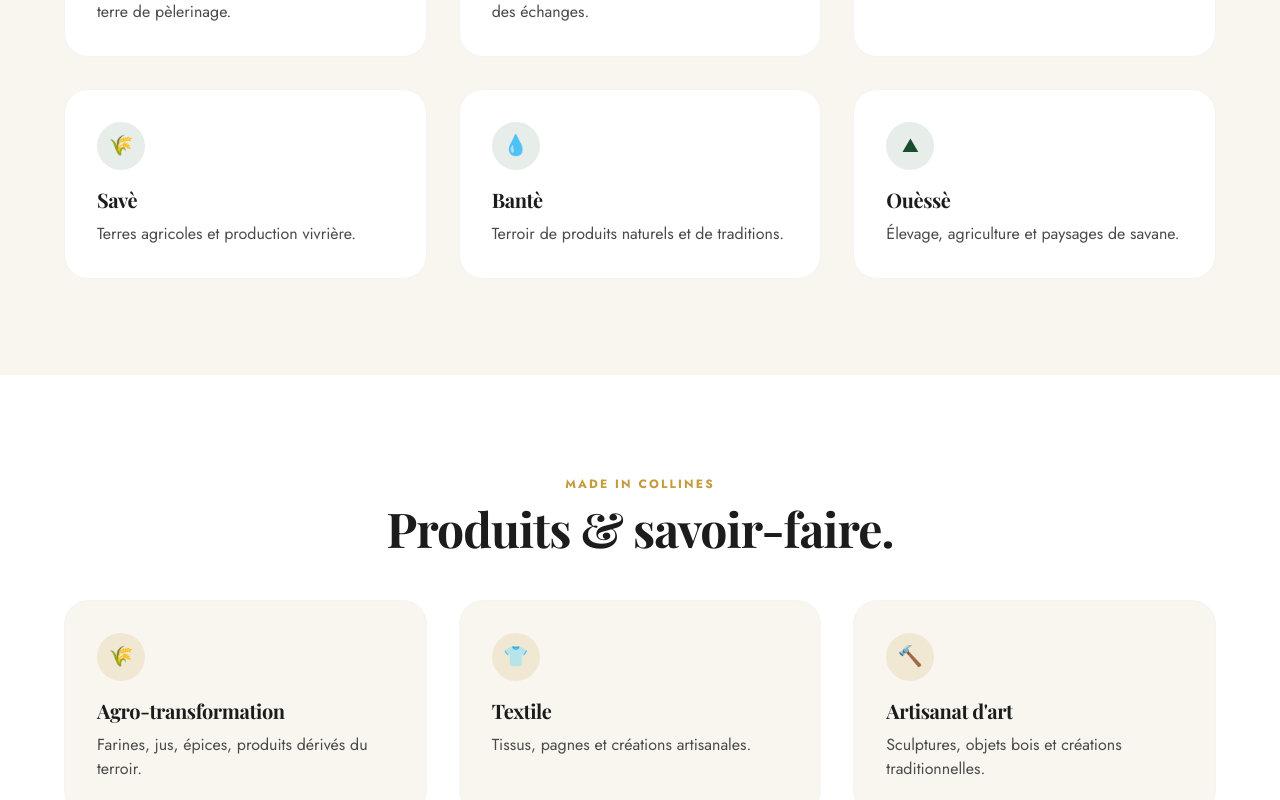
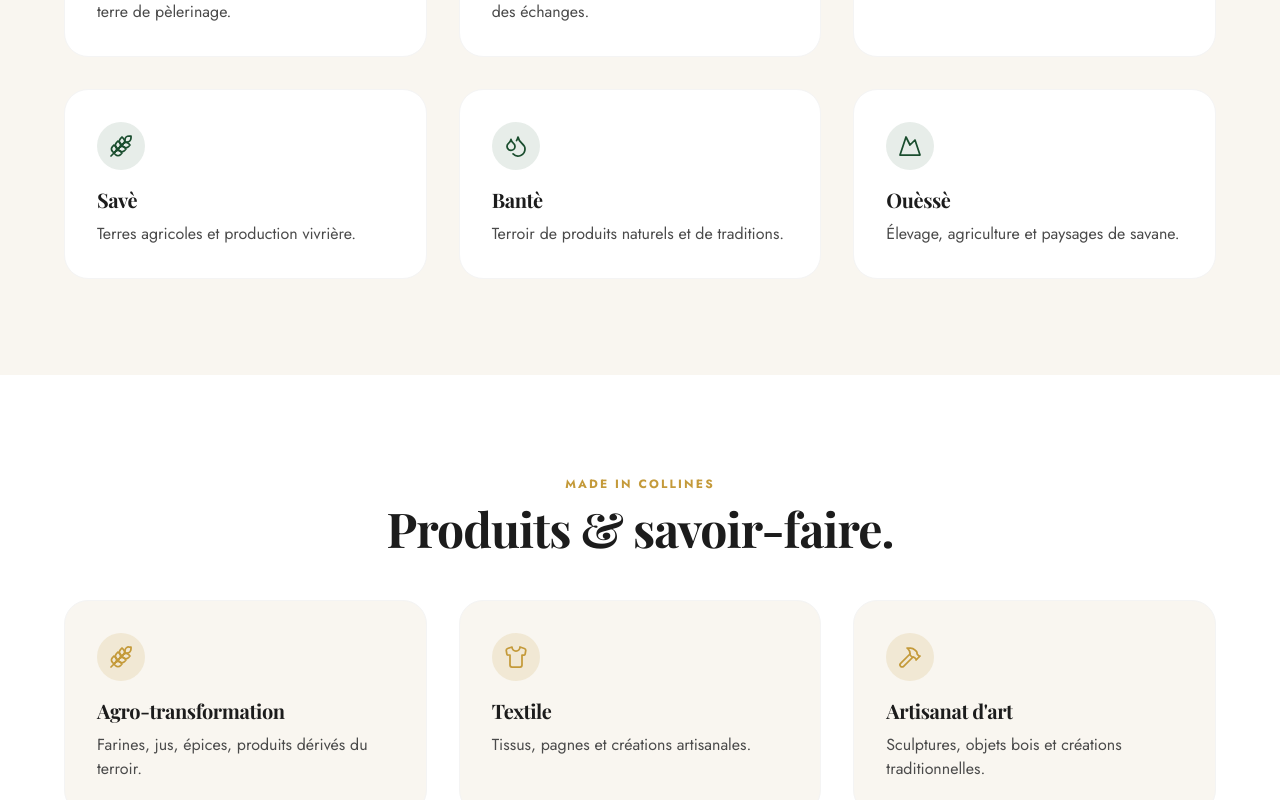
Before and after one commit to kotchoffas-commits/fic-site, a Next.js app in the folder next/: page /collines in a window 1280 px wide. Shown: the part 880-1680 px from the top of the page. Built offline with nearby package versions, Linux system fonts and the light colour scheme.

Commit message:
refactor(next): icônes Lucide professionnelles en remplacement des emojis décoratifs

```diff
--- a/next/app/collines/page.tsx
+++ b/next/app/collines/page.tsx
@@ -1,23 +1,24 @@
 import PageHero from "@/components/sections/PageHero";
 import Link from "next/link";
 import Image from "next/image";
+import { MapPin, Store, Crown, Wheat, Droplets, Mountain, Shirt, Hammer, UtensilsCrossed, ShoppingBag } from "lucide-react";
 
 const TERRITOIRE = [
-  { t: "Dassa-Zoumè", d: "Capitale des Collines, ville-carrefour et terre de pèlerinage.", icon: "📍" },
-  { t: "Glazoué", d: "Commune agricole, marché et carrefour des échanges.", icon: "🌿" },
-  { t: "Savalou", d: "Collines, palais royaux et tradition vivante.", icon: "👑" },
-  { t: "Savè", d: "Terres agricoles et production vivrière.", icon: "🌾" },
-  { t: "Bantè", d: "Terroir de produits naturels et de traditions.", icon: "💧" },
-  { t: "Ouèssè", d: "Élevage, agriculture et paysages de savane.", icon: "⛰" },
+  { t: "Dassa-Zoumè", d: "Capitale des Collines, ville-carrefour et terre de pèlerinage.", Icon: MapPin },
+  { t: "Glazoué", d: "Commune agricole, marché et carrefour des échanges.", Icon: Store },
+  { t: "Savalou", d: "Collines, palais royaux et tradition vivante.", Icon: Crown },
+  { t: "Savè", d: "Terres agricoles et production vivrière.", Icon: Wheat },
+  { t: "Bantè", d: "Terroir de produits naturels et de traditions.", Icon: Droplets },
+  { t: "Ouèssè", d: "Élevage, agriculture et paysages de savane.", Icon: Mountain },
 ];
 
 const MADE_IN = [
-  { t: "Agro-transformation", d: "Farines, jus, épices, produits dérivés du terroir.", icon: "🌾" },
-  { t: "Textile", d: "Tissus, pagnes et créations artisanales.", icon: "👕" },
-  { t: "Artisanat d'art", d: "Sculptures, objets bois et créations traditionnelles.", icon: "🔨" },
-  { t: "Produits naturels", d: "Miel, beurre de karité, plantes médicinales.", icon: "🍯" },
-  { t: "Gastronomie", d: "Plats et condiments typiques de la région.", icon: "🍴" },
-  { t: "Maroquinerie", d: "Sacs, ceintures et accessoires en cuir.", icon: "👜" },
+  { t: "Agro-transformation", d: "Farines, jus, épices, produits dérivés du terroir.", Icon: Wheat },
+  { t: "Textile", d: "Tissus, pagnes et créations artisanales.", Icon: Shirt },
+  { t: "Artisanat d'art", d: "Sculptures, objets bois et créations traditionnelles.", Icon: Hammer },
+  { t: "Produits naturels", d: "Miel, beurre de karité, plantes médicinales.", Icon: Droplets },
+  { t: "Gastronomie", d: "Plats et condiments typiques de la région.", Icon: UtensilsCrossed },
+  { t: "Maroquinerie", d: "Sacs, ceintures et accessoires en cuir.", Icon: ShoppingBag },
 ];
 
 const TOURISME = [
@@ -54,7 +55,9 @@ export default function Page() {
           <div className="grid grid-cols-1 md:grid-cols-2 lg:grid-cols-3 gap-8">
             {TERRITOIRE.map((c) => (
               <div key={c.t} className="bg-white rounded-3xl p-8 border border-gray-100 hover:shadow-2xl hover:-translate-y-2 transition-all duration-500">
-                <div className="w-12 h-12 rounded-full bg-green/10 text-green flex items-center justify-center mb-4 text-xl">{c.icon}</div>
+                <div className="w-12 h-12 rounded-full bg-green/10 text-green flex items-center justify-center mb-4">
+                  <c.Icon className="w-6 h-6" strokeWidth={1.75} />
+                </div>
                 <h3 className="font-serif text-xl font-bold mb-2">{c.t}</h3>
                 <p className="text-gray-700">{c.d}</p>
               </div>
@@ -72,7 +75,9 @@ export default function Page() {
           <div className="grid grid-cols-1 md:grid-cols-2 lg:grid-cols-3 gap-8">
             {MADE_IN.map((c) => (
               <div key={c.t} className="bg-cream rounded-3xl p-8 border border-gray-100 hover:shadow-2xl hover:-translate-y-2 transition-all duration-500">
-                <div className="w-12 h-12 rounded-full bg-gold/15 text-gold flex items-center justify-center mb-4 text-xl">{c.icon}</div>
+                <div className="w-12 h-12 rounded-full bg-gold/15 text-gold flex items-center justify-center mb-4">
+                  <c.Icon className="w-6 h-6" strokeWidth={1.75} />
+                </div>
                 <h3 className="font-serif text-xl font-bold mb-2">{c.t}</h3>
                 <p className="text-gray-700">{c.d}</p>
               </div>
--- a/next/components/sections/InfoCards.tsx
+++ b/next/components/sections/InfoCards.tsx
@@ -1,15 +1,17 @@
+import { MapPin, Calendar, Target } from "lucide-react";
+
 export default function InfoCards() {
   const cards = [
-    { t: "Localisation", d: "Place Egbakokou, Dassa-Zoumè — Département des Collines, Bénin." },
-    { t: "Dates", d: "Du 20 décembre 2026 au 2 janvier 2027, quatorze jours de foire." },
-    { t: "Ambition", d: "Valoriser les richesses économiques, culturelles, touristiques et entrepreneuriales du territoire." },
+    { t: "Localisation", d: "Place Egbakokou, Dassa-Zoumè — Département des Collines, Bénin.", Icon: MapPin },
+    { t: "Dates", d: "Du 20 décembre 2026 au 2 janvier 2027, quatorze jours de foire.", Icon: Calendar },
+    { t: "Ambition", d: "Valoriser les richesses économiques, culturelles, touristiques et entrepreneuriales du territoire.", Icon: Target },
   ];
   return (
     <div className="grid grid-cols-1 md:grid-cols-3 gap-8 animate-fade-in-up delay-200">
       {cards.map((c) => (
         <div key={c.t} className="bg-white rounded-3xl p-8 border border-gray-100 shadow-sm hover:shadow-2xl hover:-translate-y-2 transition-all duration-500">
           <div className="w-12 h-12 rounded-full bg-green/10 text-green flex items-center justify-center mb-4">
-            <span className="font-serif font-bold text-xl">✦</span>
+            <c.Icon className="w-6 h-6" strokeWidth={1.75} />
           </div>
           <h3 className="font-serif text-xl font-bold mb-2">{c.t}</h3>
           <p className="text-gray-700">{c.d}</p>
--- a/next/components/sections/MissionSection.tsx
+++ b/next/components/sections/MissionSection.tsx
@@ -1,10 +1,12 @@
+import { Warehouse, Search, Handshake, Link2, Rocket, Globe } from "lucide-react";
+
 const ITEMS = [
-  { t: "Exposer", d: "Offrir une vitrine aux produits, savoir-faire et entreprises du territoire.", icon: "🏛" },
-  { t: "Découvrir", d: "Faire connaître la richesse culturelle, artisanale et touristique des Collines.", icon: "🔍" },
-  { t: "Échanger", d: "Créer des espaces de dialogue entre producteurs, investisseurs et institutions.", icon: "🤝" },
-  { t: "Connecter", d: "Relier les talents locaux aux opportunités nationales et internationales.", icon: "🔗" },
-  { t: "Entreprendre", d: "Transformer les potentialités locales en activités économiques durables.", icon: "🚀" },
-  { t: "Rayonner", d: "Faire briller les Collines au-delà de ses frontières.", icon: "🌍" },
+  { t: "Exposer", d: "Offrir une vitrine aux produits, savoir-faire et entreprises du territoire.", Icon: Warehouse },
+  { t: "Découvrir", d: "Faire connaître la richesse culturelle, artisanale et touristique des Collines.", Icon: Search },
+  { t: "Échanger", d: "Créer des espaces de dialogue entre producteurs, investisseurs et institutions.", Icon: Handshake },
+  { t: "Connecter", d: "Relier les talents locaux aux opportunités nationales et internationales.", Icon: Link2 },
+  { t: "Entreprendre", d: "Transformer les potentialités locales en activités économiques durables.", Icon: Rocket },
+  { t: "Rayonner", d: "Faire briller les Collines au-delà de ses frontières.", Icon: Globe },
 ];
 
 export default function MissionSection() {
@@ -19,7 +21,9 @@ export default function MissionSection() {
         <div className="grid grid-cols-1 md:grid-cols-2 lg:grid-cols-3 gap-8">
           {ITEMS.map((c) => (
             <div key={c.t} className="bg-white rounded-3xl p-8 border border-gray-100 shadow-sm hover:shadow-2xl hover:-translate-y-2 transition-all duration-500">
-              <div className="w-12 h-12 rounded-full bg-green/10 text-green flex items-center justify-center mb-4 text-xl">{c.icon}</div>
+              <div className="w-12 h-12 rounded-full bg-green/10 text-green flex items-center justify-center mb-4">
+                <c.Icon className="w-6 h-6" strokeWidth={1.75} />
+              </div>
               <h3 className="font-serif text-xl font-bold mb-2">{c.t}</h3>
               <p className="text-gray-700">{c.d}</p>
             </div>
--- a/next/components/sections/ValeursSection.tsx
+++ b/next/components/sections/ValeursSection.tsx
@@ -1,8 +1,10 @@
+import { Sparkles, HeartHandshake, Leaf, Award } from "lucide-react";
+
 const ITEMS = [
-  { t: "Valorisation", d: "Rendre visibles les richesses et savoir-faire du territoire.", icon: "💡" },
-  { t: "Solidarité", d: "Faire réussir ensemble les acteurs locaux.", icon: "🤝" },
-  { t: "Durabilité", d: "Inscrire les initiatives dans le temps long.", icon: "🌿" },
-  { t: "Fierté locale", d: "Valoriser le Made in Collines dans toute sa diversité.", icon: "🎨" },
+  { t: "Valorisation", d: "Rendre visibles les richesses et savoir-faire du territoire.", Icon: Sparkles },
+  { t: "Solidarité", d: "Faire réussir ensemble les acteurs locaux.", Icon: HeartHandshake },
+  { t: "Durabilité", d: "Inscrire les initiatives dans le temps long.", Icon: Leaf },
+  { t: "Fierté locale", d: "Valoriser le Made in Collines dans toute sa diversité.", Icon: Award },
 ];
 
 export default function ValeursSection() {
@@ -16,7 +18,9 @@ export default function ValeursSection() {
         <div className="grid grid-cols-1 md:grid-cols-2 gap-8">
           {ITEMS.map((c) => (
             <div key={c.t} className="bg-cream rounded-3xl p-8 border border-gray-100 hover:shadow-2xl hover:-translate-y-2 transition-all duration-500">
-              <div className="w-12 h-12 rounded-full bg-gold/15 text-gold flex items-center justify-center mb-4 text-xl">{c.icon}</div>
+              <div className="w-12 h-12 rounded-full bg-gold/15 text-gold flex items-center justify-center mb-4">
+                <c.Icon className="w-6 h-6" strokeWidth={1.75} />
+              </div>
               <h3 className="font-serif text-xl font-bold mb-2">{c.t}</h3>
               <p className="text-gray-700">{c.d}</p>
             </div>
--- a/next/package.json
+++ b/next/package.json
@@ -9,6 +9,7 @@
     "lint": "eslint"
   },
   "dependencies": {
+    "lucide-react": "^1.70.0",
     "next": "16.4.5",
     "react": "19.3.0",
     "react-dom": "19.3.0"
```
Also changed, not shown: next/app/exposants/page.tsx (+9 -8 lines), next/app/programme/page.tsx (+16 -11 lines), 1 other file (tests, documents, lock files or other folders).
